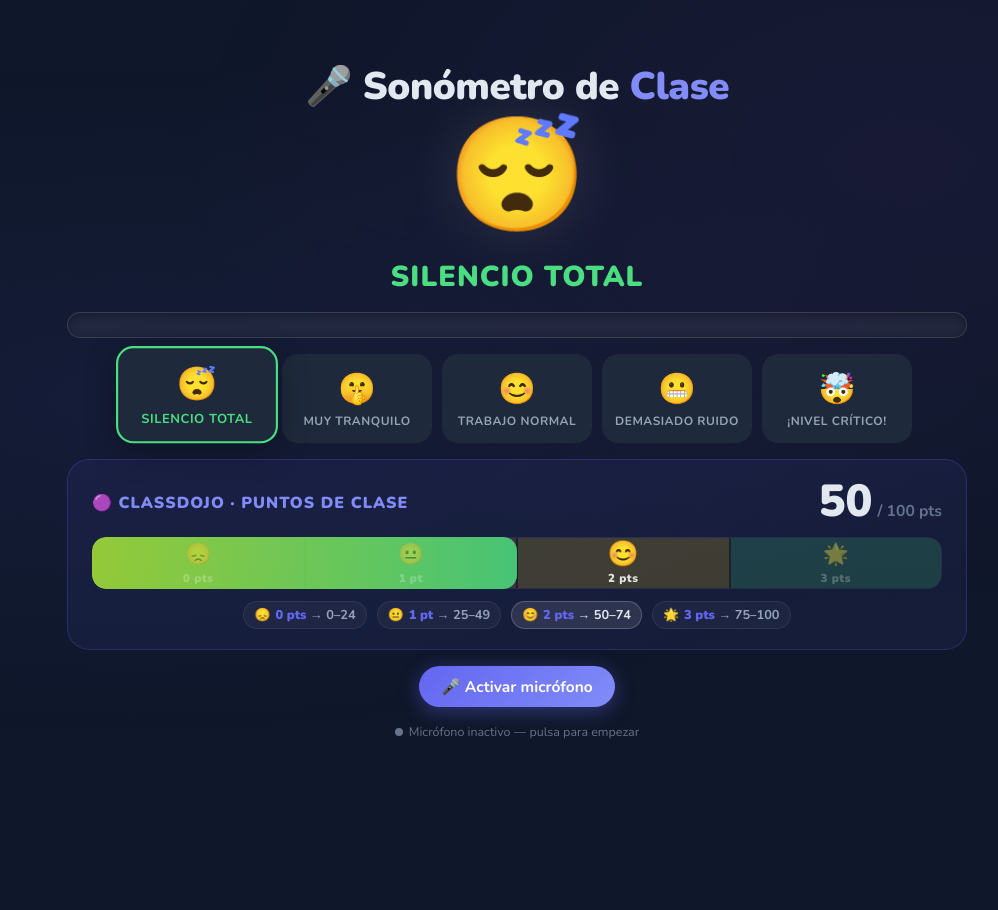
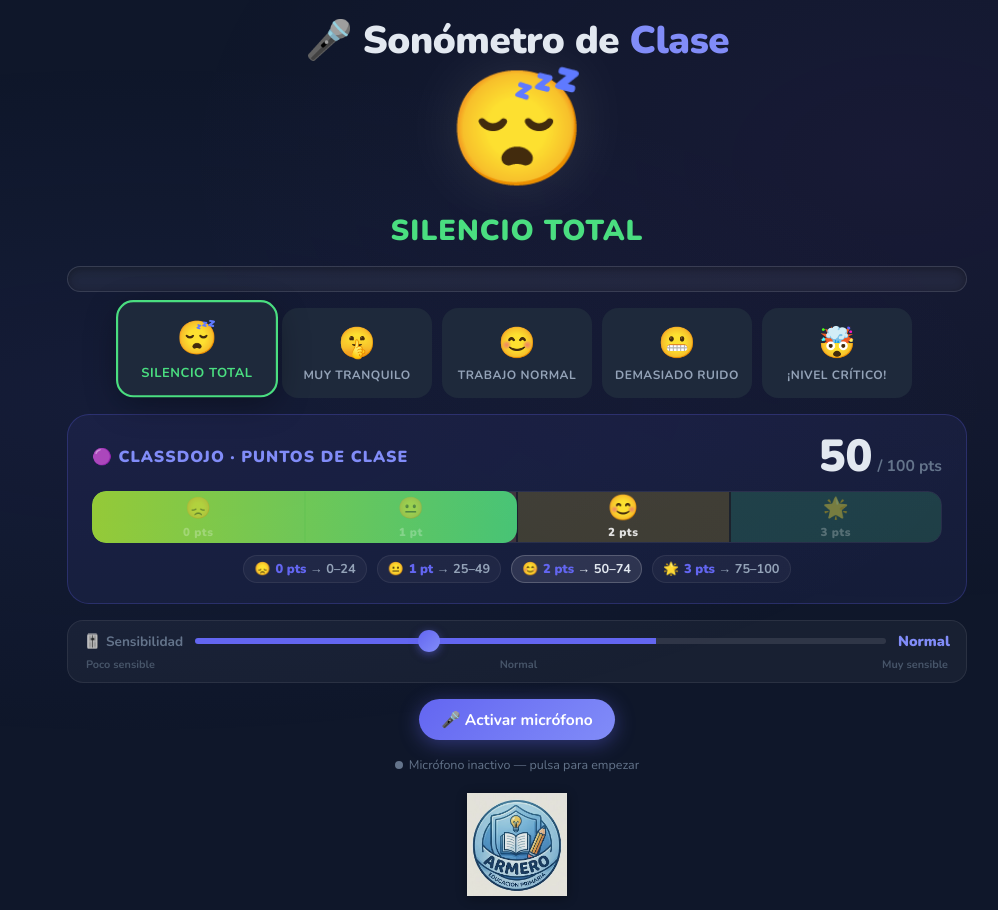
Before and after one commit to armerodenas/sonometro, a plain HTML site: page index.html in a window 1280 px wide. Shown: the whole page, without its empty margins (123-1121 px from the left). Before the commit the page ends 800 px from the top, so only its background shows below. Drawn offline with nearby package versions, Linux system fonts and the light colour scheme.

Commit message:
Add files via upload

```diff
--- a/index.html
+++ b/index.html
@@ -181,6 +181,37 @@
     border:1px solid rgba(245,158,11,.3);border-radius:12px;padding:9px 16px;
     text-align:center;max-width:480px;display:none;}
   .permiso-msg.visible{display:block;}
+
+  /* ═══ SENSIBILIDAD ═══ */
+  .sensibilidad-wrap{
+    width:100%;display:flex;flex-direction:column;gap:6px;
+    background:rgba(255,255,255,.04);border:1px solid rgba(255,255,255,.08);
+    border-radius:16px;padding:10px 16px;
+  }
+  .sens-row{display:flex;align-items:center;gap:12px;}
+  .sens-label{font-size:clamp(.7rem,1.4vw,.85rem);font-weight:700;color:#64748b;
+    white-space:nowrap;display:flex;align-items:center;gap:5px;}
+  .sens-value{font-size:clamp(.75rem,1.5vw,.9rem);font-weight:900;color:#818cf8;
+    min-width:36px;text-align:right;}
+  input[type=range]{
+    flex:1;-webkit-appearance:none;appearance:none;
+    height:6px;border-radius:999px;outline:none;cursor:pointer;
+    background:rgba(255,255,255,.1);
+  }
+  input[type=range]::-webkit-slider-runnable-track{height:6px;border-radius:999px;}
+  input[type=range]::-webkit-slider-thumb{
+    -webkit-appearance:none;width:22px;height:22px;border-radius:50%;margin-top:-8px;
+    background:linear-gradient(135deg,#6366f1,#818cf8);
+    box-shadow:0 2px 8px rgba(99,102,241,.5);cursor:pointer;transition:transform .15s;
+  }
+  input[type=range]:active::-webkit-slider-thumb{transform:scale(1.25);}
+  input[type=range]::-moz-range-thumb{
+    width:22px;height:22px;border-radius:50%;border:none;
+    background:linear-gradient(135deg,#6366f1,#818cf8);
+    box-shadow:0 2px 8px rgba(99,102,241,.5);cursor:pointer;
+  }
+  .sens-tags{display:flex;justify-content:space-between;
+    font-size:clamp(.55rem,1vw,.68rem);color:#475569;font-weight:700;padding:0 2px;}
 </style>
 </head>
 <body>
@@ -232,6 +263,21 @@
     </div>
   </div>
 
+  <!-- SENSIBILIDAD -->
+  <div class="sensibilidad-wrap">
+    <div class="sens-row">
+      <span class="sens-label"><span>🎚️</span> Sensibilidad</span>
+      <input type="range" id="sensSlider" min="20" max="200" value="80" step="5"
+        oninput="actualizarSensibilidad(this.value)">
+      <span class="sens-value" id="sensVal">Normal</span>
+    </div>
+    <div class="sens-tags">
+      <span>Poco sensible</span>
+      <span>Normal</span>
+      <span>Muy sensible</span>
+    </div>
+  </div>
+
   <div class="btn-wrap">
     <button class="btn btn-start" id="btnStart" onclick="iniciarMicro()">🎤 Activar micrófono</button>
     <button class="btn btn-stop" id="btnStop" onclick="detener()" style="display:none">⏹ Finalizar clase</button>
@@ -243,6 +289,7 @@
     <span id="micText">Micrófono inactivo — pulsa para empezar</span>
   </div>
   <p class="permiso-msg" id="permisoMsg">⚠️ Debes permitir el acceso al micrófono en el navegador.</p>
+  <img src="logo.png" alt="Armero Educacion Primaria" style="width:clamp(70px,10vw,100px);opacity:0.9;margin-top:4px;filter:drop-shadow(0 2px 6px rgba(0,0,0,0.4));">
 </div>
 
 <div class="modal-overlay" id="modalOverlay">
@@ -286,6 +333,23 @@
 const DRAIN_NORMAL  = 0.1;
 const DRAIN_RUIDO   = 0.7;
 const DRAIN_CRITICO = 1.8;
+
+// ─── SENSIBILIDAD ─────────────────────────────────────────────
+let sensibilidad = 80; // divisor RMS: menor = más sensible
+
+function actualizarSensibilidad(val){
+  sensibilidad = Number(val);
+  const pct = ((200 - sensibilidad) / (200 - 20)) * 100; // invertido: 200→0%, 20→100%
+  const slider = document.getElementById('sensSlider');
+  slider.style.background = `linear-gradient(90deg,#6366f1 ${pct}%,rgba(255,255,255,.1) ${pct}%)`;
+  let label = 'Normal';
+  if(sensibilidad <= 50)       label = 'Muy alta 🔥';
+  else if(sensibilidad <= 65)  label = 'Alta';
+  else if(sensibilidad <= 95)  label = 'Normal';
+  else if(sensibilidad <= 130) label = 'Baja';
+  else                         label = 'Muy baja';
+  document.getElementById('sensVal').textContent = label;
+}
 
 // ─── ESTADO ───────────────────────────────────────────────────
 let audioCtx=null,analyser=null,micStream=null,animFrame=null;
@@ -380,7 +444,7 @@
   const data=new Uint8Array(analyser.frequencyBinCount);
   analyser.getByteFrequencyData(data);
   let sum=0;for(let i=0;i<data.length;i++) sum+=data[i]*data[i];
-  const pct=Math.min(100,(Math.sqrt(sum/data.length)/80)*100);
+  const pct=Math.min(100,(Math.sqrt(sum/data.length)/sensibilidad)*100);
   actualizarUI(Math.round(pct));
   animFrame=requestAnimationFrame(loop);
 }
@@ -449,6 +513,7 @@
 }
 
 actualizarDojo();
+actualizarSensibilidad(80);
 </script>
 </body>
 </html>
```
